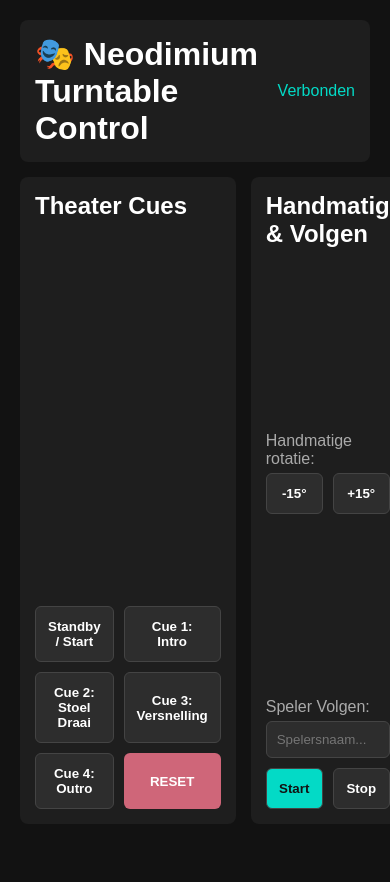
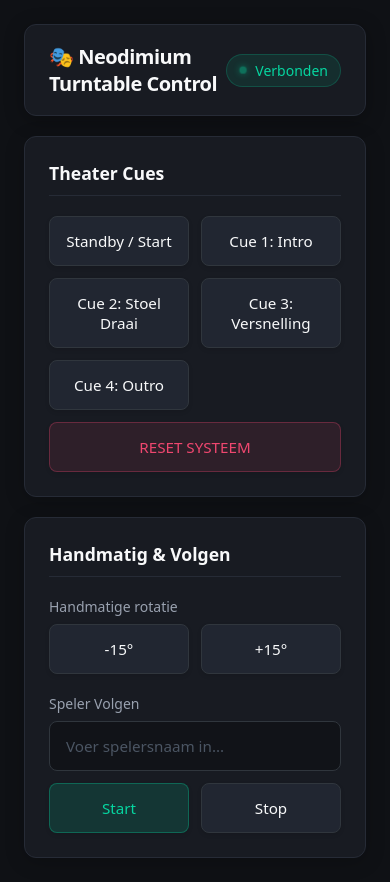
Before and after one commit to Kykyboo/SoldaatvanOranje-Draaischijf, a website: page public/index.html in a window 390 px wide. Before the commit the page ends 844 px from the top, so only its background shows below. Drawn offline with Linux system fonts and the light colour scheme; no server answers.

Commit message:
Refactor index.html for improved layout and styling
Updated the HTML structure and styles for the Neodimium Turntable Control interface, enhancing responsiveness and visual design.

```diff
--- a/public/index.html
+++ b/public/index.html
@@ -2,25 +2,237 @@
 <html lang="nl">
 <head>
     <meta charset="UTF-8">
+    <meta name="viewport" content="width=device-width, initial-scale=1.0">
     <title>Neodimium Turntable Control</title>
     <style>
-        * { box-sizing: border-box; margin: 0; padding: 0; font-family: sans-serif; }
-        body { background: #121212; color: #fff; height: 100vh; display: flex; flex-direction: column; justify-content: space-between; padding: 20px; }
-        header { background: #1e1e1e; padding: 15px; border-radius: 8px; display: flex; justify-content: space-between; align-items: center; }
-        main { display: grid; grid-template-columns: 1fr 1fr; gap: 15px; margin-top: 15px; flex-grow: 1; }
-        .card { background: #1e1e1e; padding: 15px; border-radius: 8px; display: flex; flex-direction: column; justify-content: space-between; }
-        .grid-cues { display: grid; grid-template-columns: 1fr 1fr; gap: 10px; }
-        button { background: #2d2d2d; color: white; border: 1px solid #444; padding: 12px; border-radius: 6px; cursor: pointer; font-weight: bold; }
-        button:hover { background: #bb86fc; color: #121212; }
-        .btn-reset { background: #cf6679; border: none; }
-        input { background: #2d2d2d; border: 1px solid #444; color: white; padding: 10px; border-radius: 6px; width: 100%; margin-bottom: 10px; }
+        :root {
+            --bg-color: #0f1115;
+            --card-bg: #181b22;
+            --card-border: #262b36;
+            --accent: #9d4edd;
+            --accent-hover: #c77dff;
+            --success: #06d6a0;
+            --danger: #ef476f;
+            --text-main: #f8f9fa;
+            --text-muted: #99a1af;
+            --radius: 12px;
+        }
+
+        * {
+            box-sizing: border-box;
+            margin: 0;
+            padding: 0;
+            font-family: system-ui, -apple-system, BlinkMacSystemFont, "Segoe UI", Roboto, sans-serif;
+        }
+
+        body {
+            background-color: var(--bg-color);
+            color: var(--text-main);
+            min-height: 100vh;
+            display: flex;
+            flex-direction: column;
+            justify-content: space-between;
+            padding: 24px;
+            max-width: 1200px;
+            margin: 0 auto;
+        }
+
+        header {
+            background: var(--card-bg);
+            border: 1px solid var(--card-border);
+            padding: 18px 24px;
+            border-radius: var(--radius);
+            display: flex;
+            justify-content: space-between;
+            align-items: center;
+            box-shadow: 0 4px 20px rgba(0, 0, 0, 0.3);
+        }
+
+        header h1 {
+            font-size: 1.25rem;
+            font-weight: 600;
+            letter-spacing: -0.5px;
+            display: flex;
+            align-items: center;
+            gap: 10px;
+        }
+
+        .status-badge {
+            display: flex;
+            align-items: center;
+            gap: 8px;
+            font-size: 0.875rem;
+            font-weight: 500;
+            color: var(--success);
+            background: rgba(6, 214, 160, 0.1);
+            padding: 6px 12px;
+            border-radius: 20px;
+            border: 1px solid rgba(6, 214, 160, 0.2);
+        }
+
+        .status-dot {
+            width: 8px;
+            height: 8px;
+            background-color: var(--success);
+            border-radius: 50%;
+            box-shadow: 0 0 8px var(--success);
+            animation: pulse 2s infinite;
+        }
+
+        @keyframes pulse {
+            0% { opacity: 1; transform: scale(1); }
+            50% { opacity: 0.4; transform: scale(0.9); }
+            100% { opacity: 1; transform: scale(1); }
+        }
+
+        main {
+            display: grid;
+            grid-template-columns: 1.2fr 1fr;
+            gap: 20px;
+            margin-top: 20px;
+            flex-grow: 1;
+        }
+
+        @media (max-width: 768px) {
+            main {
+                grid-template-columns: 1fr;
+            }
+        }
+
+        .card {
+            background: var(--card-bg);
+            border: 1px solid var(--card-border);
+            padding: 24px;
+            border-radius: var(--radius);
+            display: flex;
+            flex-direction: column;
+            justify-content: space-between;
+            box-shadow: 0 4px 20px rgba(0, 0, 0, 0.2);
+        }
+
+        .card h2 {
+            font-size: 1.1rem;
+            font-weight: 600;
+            margin-bottom: 20px;
+            color: var(--text-main);
+            border-bottom: 1px solid var(--card-border);
+            padding-bottom: 10px;
+        }
+
+        .grid-cues {
+            display: grid;
+            grid-template-columns: 1fr 1fr;
+            gap: 12px;
+        }
+
+        button {
+            background: #212631;
+            color: var(--text-main);
+            border: 1px solid #30363d;
+            padding: 14px 16px;
+            border-radius: 8px;
+            cursor: pointer;
+            font-weight: 500;
+            font-size: 0.95rem;
+            transition: all 0.2s ease;
+            box-shadow: 0 2px 4px rgba(0,0,0,0.1);
+        }
+
+        button:hover {
+            background: var(--accent);
+            border-color: var(--accent);
+            color: #fff;
+            transform: translateY(-1px);
+            box-shadow: 0 4px 12px rgba(157, 78, 221, 0.3);
+        }
+
+        button:active {
+            transform: translateY(0);
+        }
+
+        .btn-reset {
+            background: rgba(239, 71, 111, 0.1);
+            border-color: rgba(239, 71, 111, 0.3);
+            color: var(--danger);
+            grid-column: span 2;
+        }
+
+        .btn-reset:hover {
+            background: var(--danger);
+            border-color: var(--danger);
+            color: white;
+            box-shadow: 0 4px 12px rgba(239, 71, 111, 0.3);
+        }
+
+        .control-group {
+            margin-bottom: 20px;
+        }
+
+        .control-group:last-child {
+            margin-bottom: 0;
+        }
+
+        .control-label {
+            display: block;
+            margin-bottom: 8px;
+            color: var(--text-muted);
+            font-size: 0.875rem;
+            font-weight: 500;
+        }
+
+        .button-row {
+            display: flex;
+            gap: 12px;
+        }
+
+        .button-row button {
+            flex: 1;
+        }
+
+        input {
+            background: #111318;
+            border: 1px solid #30363d;
+            color: var(--text-main);
+            padding: 14px 16px;
+            border-radius: 8px;
+            width: 100%;
+            margin-bottom: 12px;
+            font-size: 0.95rem;
+            transition: border-color 0.2s ease;
+        }
+
+        input:focus {
+            outline: none;
+            border-color: var(--accent);
+            box-shadow: 0 0 0 3px rgba(157, 78, 221, 0.15);
+        }
+
+        input::placeholder {
+            color: #4b5563;
+        }
+
+        .btn-start {
+            background: rgba(6, 214, 160, 0.15);
+            border-color: rgba(6, 214, 160, 0.3);
+            color: var(--success);
+        }
+
+        .btn-start:hover {
+            background: var(--success);
+            border-color: var(--success);
+            color: #0f1115;
+            box-shadow: 0 4px 12px rgba(6, 214, 160, 0.3);
+        }
     </style>
 </head>
 <body>
 
     <header>
         <h1>🎭 Neodimium Turntable Control</h1>
-        <span style="color: #03dac6;">Verbonden</span>
+        <div class="status-badge">
+            <div class="status-dot"></div>
+            Verbonden
+        </div>
     </header>
 
     <main>
@@ -32,32 +244,33 @@
                 <button onclick="sendAction('cue', {index: 3})">Cue 2: Stoel Draai</button>
                 <button onclick="sendAction('cue', {index: 4})">Cue 3: Versnelling</button>
                 <button onclick="sendAction('cue', {index: 5})">Cue 4: Outro</button>
-                <button class="btn-reset" onclick="sendAction('reset', {})">RESET</button>
+                <button class="btn-reset" onclick="sendAction('reset', {})">RESET SYSTEEM</button>
             </div>
         </div>
 
         <div class="card">
             <h2>Handmatig & Volgen</h2>
-            <div>
-                <p style="margin-bottom: 5px; color: #aaa;">Handmatige rotatie:</p>
-                <div style="display: flex; gap: 10px;">
-                    <button onclick="sendAction('manualM', {})" style="flex:1;">-15°</button>
-                    <button onclick="sendAction('manualP', {})" style="flex:1;">+15°</button>
+
+            <div class="control-group">
+                <span class="control-label">Handmatige rotatie</span>
+                <div class="button-row">
+                    <button onclick="sendAction('manualM', {})">-15°</button>
+                    <button onclick="sendAction('manualP', {})">+15°</button>
                 </div>
             </div>
-            <div>
-                <p style="margin-bottom: 5px; color: #aaa;">Speler Volgen:</p>
-                <input type="text" id="playerName" placeholder="Spelersnaam...">
-                <div style="display: flex; gap: 10px;">
-                    <button onclick="toggleTrack(true)" style="flex:1; background: #03dac6; color:#121212;">Start</button>
-                    <button onclick="toggleTrack(false)" style="flex:1;">Stop</button>
+
+            <div class="control-group">
+                <span class="control-label">Speler Volgen</span>
+                <input type="text" id="playerName" placeholder="Voer spelersnaam in...">
+                <div class="button-row">
+                    <button class="btn-start" onclick="toggleTrack(true)">Start</button>
+                    <button onclick="toggleTrack(false)">Stop</button>
                 </div>
             </div>
         </div>
     </main>
 
     <script>
-        // Eenvoudige check bij laden of we ingelogd zijn
         fetch('/command').then(res => {
             if (res.status === 401) {
                 window.location.href = '/login.html';
```
